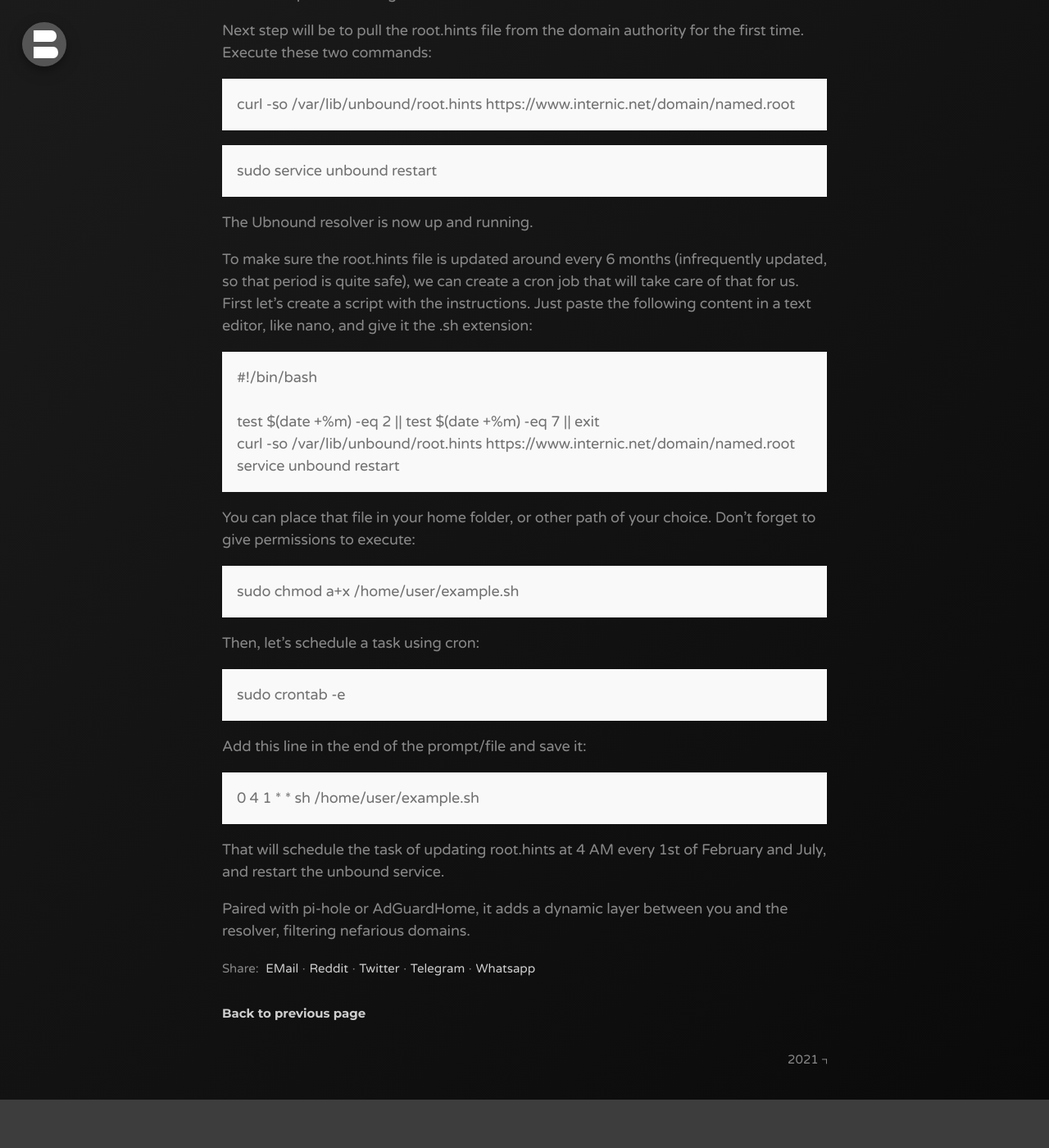
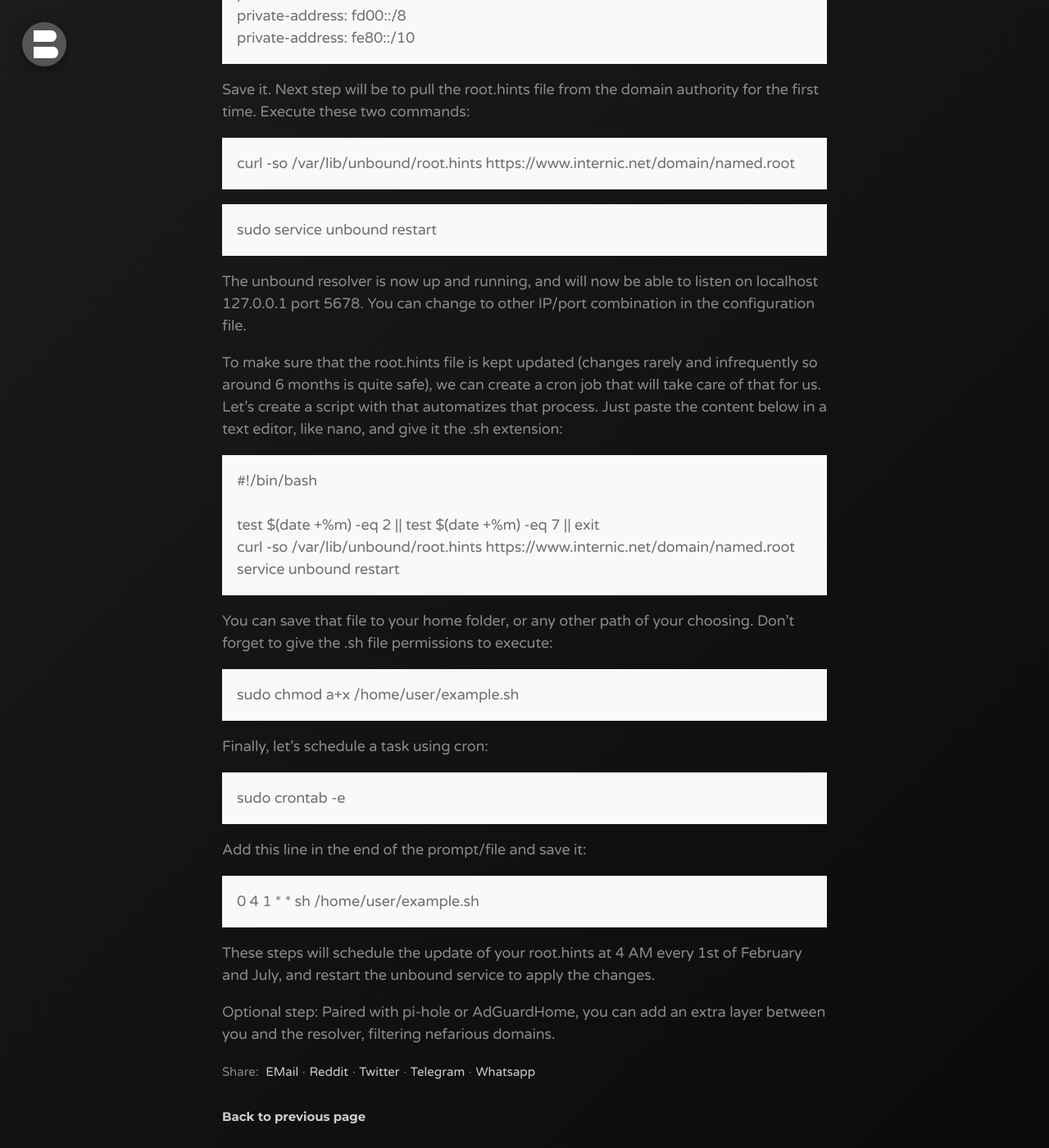
Before and after one commit to bonina/bonina.github.io, a Jekyll site: the page built from _posts/software/2021/2021-03-31-unbound-dns-resolver-cut-out-the-middleman.md, in a window 1280 px wide and 1400 px high, scrolled down 3561 px. Shown: the whole window at 82% size. Built offline with Jekyll 4.4.1, drawn with Linux system fonts in a browser that asks for light colours; before the commit the page ends 4902 px from its top, so only the background shows below that; some of the changed text lies outside the part shown.

Commit message:
Update and rename 2021-03-31-unbound-dns-resolver-cuting-the-middle-man.md to 2021-03-31-unbound-dns-resolver-cut-out-the-middleman.md

```diff
--- a/_posts/software/2021/2021-03-31-unbound-dns-resolver-cuting-the-middle-man.md
+++ b/_posts/software/2021/2021-03-31-unbound-dns-resolver-cut-out-the-middleman.md
@@ -1,19 +1,22 @@
 ---
 layout: post
-title: Unbound DNS resolver? Cutting the middle man!
+title: Unbound DNS resolver? Cut out the middleman!
 categories: [Software]
 #date: 2021-03-31
 ---
 
-Why not cut the middle man and have your proper validating, recursive, caching DNS resolver? For that we will be considering Unbound from NLnet Labs. The following guide is for Debian based linux distros, but you can use the configuration file across kernels and other supported operating systems.
+Why be exposed to privacy risks by using public DNS servers when you can have your own proper validating, recursive, caching DNS resolver? In the following guide we will install and configure our own instance of a popular DNS resolver. We will use Unbound from NLnet Labs on a Debian based linux distro, but you can use the configuration file across kernels and other supported operating systems.
 
-Open the terminal and call apt to install the unbound package:
+To install, open the terminal and paste the following commmand:
 
-sudo apt install unbound
+<p class="message">sudo apt install unbound</p>
 
-Ignore any error message during install. There is no configuration file present, so unbound will not be able to start.
+Some error messages may appear. Since there is no configuration file present, unbound will not be able to start.
+To create an unbound configuration file create "nameofyourchoosing.conf" in the following directory:
 
-Lets create an example.conf file in the directory /etc/unbound/unbound.conf.d/. You can use nano or any other file editor utility to copy the content below:
+<p class="message">/etc/unbound/unbound.conf.d/</p>
+
+You can use nano or any other file editor utility to copy the content below:
 
 <p class="message">server:<br>
 # If no logfile is specified, syslog is used<br>
@@ -109,17 +112,16 @@
 private-address: fd00::/8<br>
 private-address: fe80::/10</p>
 
-The unbound resolver will be listening on localhost 127.0.0.1 port 5678. You can change it on the top of the configuration file.
-
+Save it.
 Next step will be to pull the root.hints file from the domain authority for the first time. Execute these two commands:
 
 <p class="message">curl -so /var/lib/unbound/root.hints https://www.internic.net/domain/named.root</p>
 
 <p class="message">sudo service unbound restart</p>
 
-The Ubnound resolver is now up and running.
+The unbound resolver is now up and running, and will now be able to listen on localhost 127.0.0.1 port 5678. You can change to other IP/port combination in the configuration file.
 
-To make sure the root.hints file is updated around every 6 months (infrequently updated, so that period is quite safe), we can create a cron job that will take care of that for us. First let's create a script with the instructions. Just paste the following content in a text editor, like nano, and give it the .sh extension:
+To make sure that the root.hints file is kept updated (changes rarely and infrequently so around 6 months is quite safe), we can create a cron job that will take care of that for us. Let's create a script with that automatizes that process. Just paste the content below in a text editor, like nano, and give it the .sh extension:
 
 <p class="message">#!/bin/bash<br>
 <br>
@@ -127,12 +129,12 @@
 curl -so /var/lib/unbound/root.hints https://www.internic.net/domain/named.root<br>
 service unbound restart</p>
 
-You can place that file in your home folder, or other path of your choice.
-Don’t forget to give permissions to execute:
+You can save that file to your home folder, or any other path of your choosing.
+Don’t forget to give the .sh file permissions to execute:
 
 <p class="message">sudo chmod a+x /home/user/example.sh</p>
 
-Then, let's schedule a task using cron:
+Finally, let's schedule a task using cron:
 
 <p class="message">sudo crontab -e</p>
 
@@ -140,6 +142,6 @@
 
 <p class="message">0 4 1 * * sh /home/user/example.sh</p>
 
-That will schedule the task of updating root.hints at 4 AM every 1st of February and July, and restart the unbound service.
+These steps will schedule the update of your root.hints at 4 AM every 1st of February and July, and restart the unbound service to apply the changes.
 
-Paired with pi-hole or AdGuardHome, it adds a dynamic layer between you and the resolver, filtering nefarious domains.
+Optional step: Paired with pi-hole or AdGuardHome, you can add an extra layer between you and the resolver, filtering nefarious domains.
```
